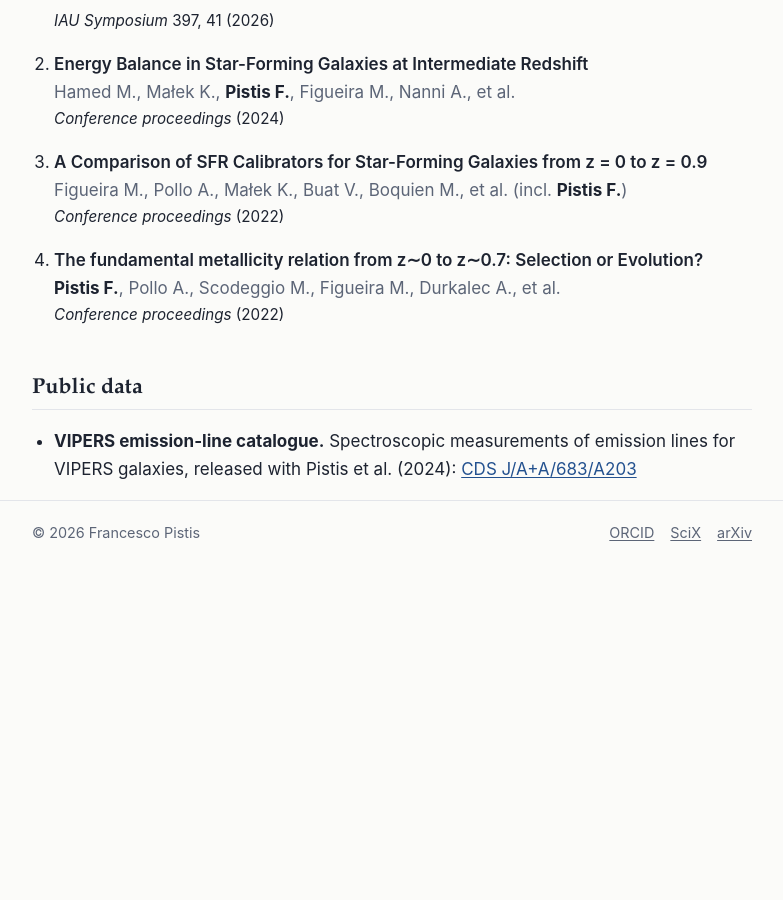
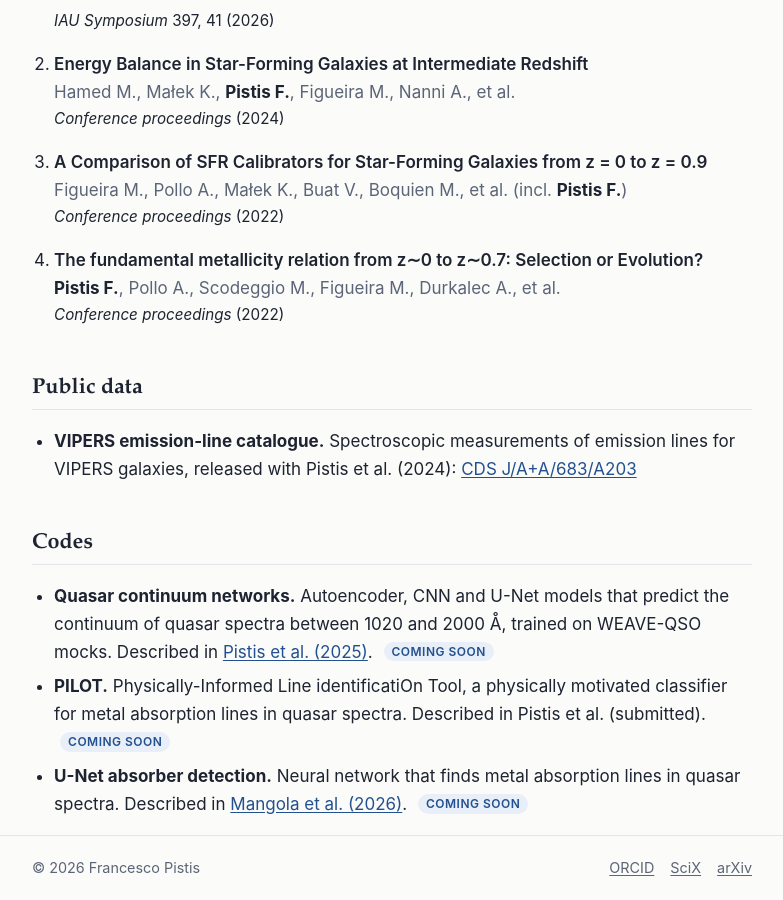
Before and after one commit to Franstis/Franstis.github.io, a Jekyll site: the page built from research.html, in a window 1280 px wide and 900 px high, scrolled down 2240 px. Shown: the whole window, without its empty margins (248-1031 px from the left). Built offline with Jekyll 4.4.1, drawn with Linux system fonts in a browser that asks for light colours; before the commit the page ends 2804 px from its top, so only the background shows below that.

Commit message:
update
update

```diff
--- /dev/null
+++ b/_data/codes.yml
@@ -0,0 +1,20 @@
+# Codes listed on the Research page, in order.
+# Add `url:` (GitHub, Zenodo, PyPI...) once a code is public; drop `status:` then.
+- name: Quasar continuum networks
+  description: Autoencoder, CNN and U-Net models that predict the continuum of quasar
+    spectra between 1020 and 2000 Å, trained on WEAVE-QSO mocks.
+  paper: Pistis et al. (2025)
+  paper_url: https://arxiv.org/abs/2505.10976
+  status: Coming soon
+
+- name: PILOT
+  description: Physically-Informed Line identificatiOn Tool, a physically motivated
+    classifier for metal absorption lines in quasar spectra.
+  paper: Pistis et al. (submitted)
+  status: Coming soon
+
+- name: U-Net absorber detection
+  description: Neural network that finds metal absorption lines in quasar spectra.
+  paper: Mangola et al. (2026)
+  paper_url: https://arxiv.org/abs/2609.28072
+  status: Coming soon
--- a/research.html
+++ b/research.html
@@ -33,3 +33,11 @@ body_class: research
     VIPERS galaxies, released with Pistis et al. (2024):
     <a href="https://cdsarc.cds.unistra.fr/viz-bin/cat/J/A+A/683/A203">CDS J/A+A/683/A203</a></li>
 </ul>
+
+<h2>Codes</h2>
+<ul>
+  {% for c in site.data.codes %}
+  <li><strong>{% if c.url %}<a href="{{ c.url }}">{{ c.name }}</a>{% else %}{{ c.name }}{% endif %}.</strong>
+    {{ c.description }}{% if c.paper %} Described in {% if c.paper_url %}<a href="{{ c.paper_url }}">{{ c.paper }}</a>{% else %}{{ c.paper }}{% endif %}.{% endif %}{% if c.status %} <span class="tag">{{ c.status }}</span>{% endif %}</li>
+  {% endfor %}
+</ul>
```
Also changed, not shown: README.md.
